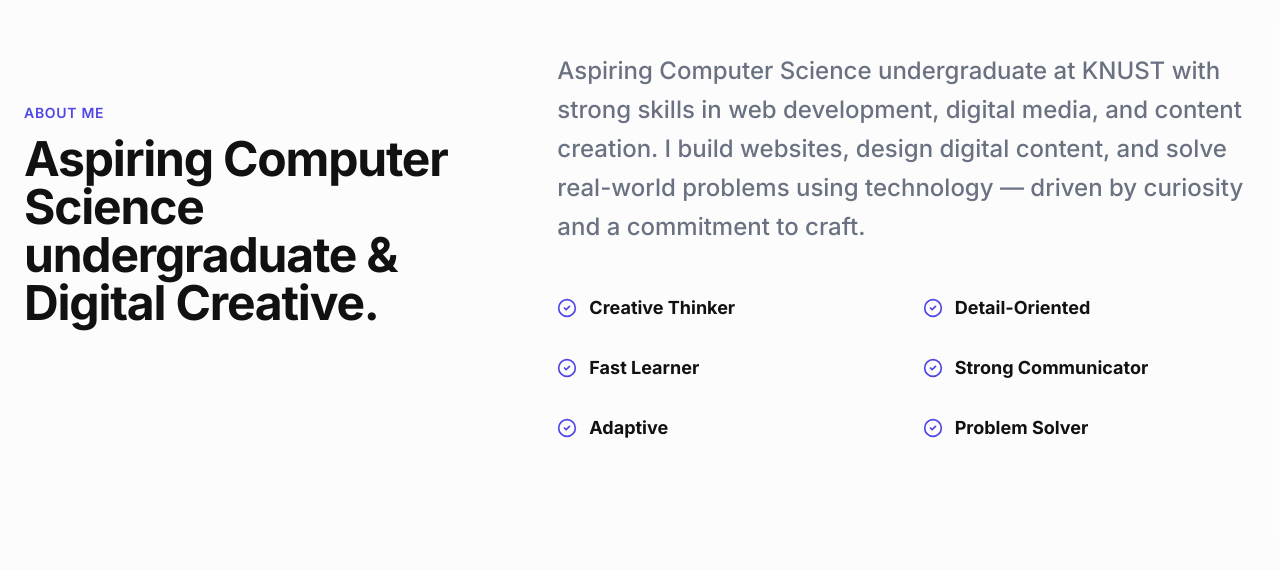
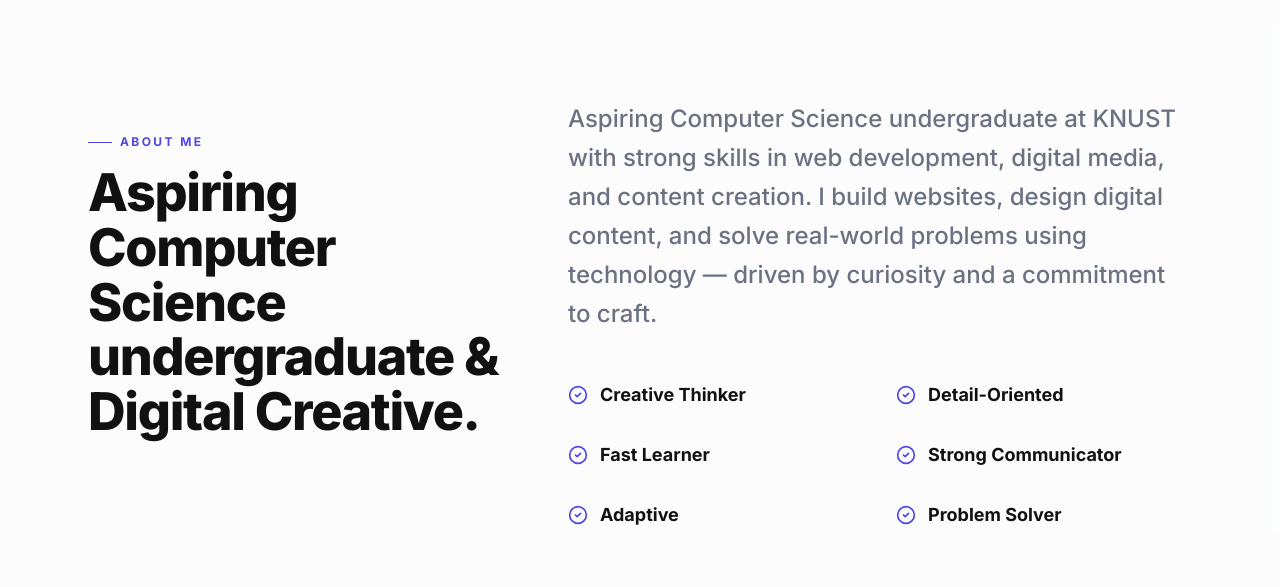
Before and after one commit to Philemon12421/Philemon-Portfolio, a React (Vite) app: page / in a window 1280 px wide. Shown: the part 993-1580 px from the top of the page. Built offline with nearby package versions, Linux system fonts and the light colour scheme.

Commit message:
Update Section.tsx

```diff
--- a/src/components/Section.tsx
+++ b/src/components/Section.tsx
@@ -10,34 +10,60 @@ interface SectionProps {
 
 export const Section = ({ id, className = "", children, containerClassName = "" }: SectionProps) => {
   return (
-    <section id={id} className={`py-20 lg:py-32 overflow-hidden ${className}`}>
-      <div className={`container mx-auto px-6 ${containerClassName}`}>
+    <section id={id} className={`py-24 lg:py-36 overflow-hidden ${className}`}>
+      <div className={`container mx-auto px-6 max-w-6xl ${containerClassName}`}>
         {children}
       </div>
     </section>
   );
 };
 
-export const SectionTitle = ({ subtitle, title, align = "left" }: { subtitle: string; title: string; align?: "left" | "center" }) => {
+export const SectionTitle = ({
+  subtitle,
+  title,
+  align = "left",
+  desc,
+}: {
+  subtitle: string;
+  title: string;
+  align?: "left" | "center";
+  desc?: string;
+}) => {
   return (
     <div className={`mb-16 ${align === "center" ? "text-center mx-auto" : ""}`}>
-      <motion.p
+      <motion.span
         initial={{ opacity: 0, y: 10 }}
         whileInView={{ opacity: 1, y: 0 }}
         viewport={{ once: true }}
-        className="text-accent font-semibold tracking-wider uppercase text-sm mb-3"
+        className="inline-flex items-center gap-2 text-xs font-bold text-accent uppercase tracking-[0.2em] mb-4"
       >
+        <span className="block w-6 h-px bg-accent" />
         {subtitle}
-      </motion.p>
+      </motion.span>
       <motion.h2
         initial={{ opacity: 0, y: 20 }}
         whileInView={{ opacity: 1, y: 0 }}
         viewport={{ once: true }}
         transition={{ delay: 0.1 }}
-        className={`text-4xl md:text-5xl font-bold tracking-tight text-brand ${align === "left" ? "max-w-2xl" : "mx-auto max-w-3xl"}`}
+        className={`text-4xl md:text-[3.25rem] font-black tracking-tight text-brand leading-[1.05] ${
+          align === "left" ? "max-w-2xl" : "mx-auto max-w-3xl"
+        }`}
       >
         {title}
       </motion.h2>
+      {desc && (
+        <motion.p
+          initial={{ opacity: 0, y: 10 }}
+          whileInView={{ opacity: 1, y: 0 }}
+          viewport={{ once: true }}
+          transition={{ delay: 0.2 }}
+          className={`mt-5 text-lg text-gray-500 font-medium leading-relaxed ${
+            align === "center" ? "mx-auto max-w-2xl" : "max-w-xl"
+          }`}
+        >
+          {desc}
+        </motion.p>
+      )}
     </div>
   );
 };
```
